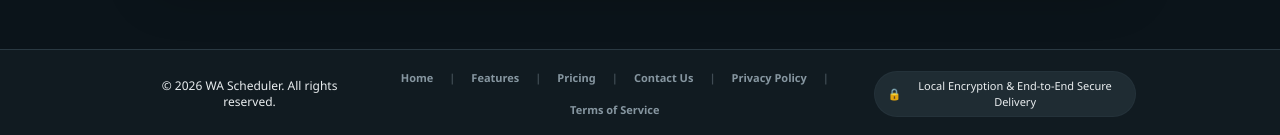
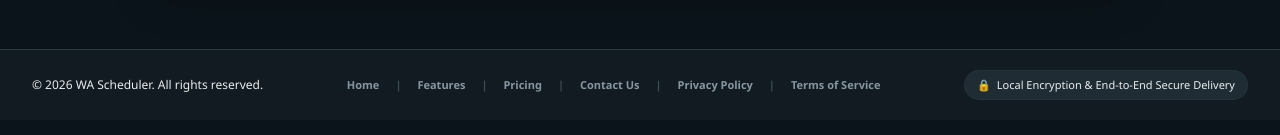
Before and after one commit to Aniket0308200/WhatsApp-scheduler, a React (Vite) app in the folder frontend/: page / in a window 1280 px wide. Shown: the part 6365-6500 px from the top of the page. Built offline with nearby package versions, Linux system fonts and the light colour scheme; no server answers.

Commit message:
Expand footer container width and prevent link wrapping on single line

```diff
--- a/frontend/src/App.jsx
+++ b/frontend/src/App.jsx
@@ -421,29 +421,29 @@ export default function App() {
           </Routes>
         </main>
 
-        <footer className="w-full text-center text-xs py-5 mt-auto border-t border-black/20 dark:border-wa-dbdr bg-wa-dark dark:bg-wa-dpanel transition-colors duration-200 z-10">
-          <div className="container mx-auto px-4 max-w-5xl flex flex-col md:flex-row items-center justify-between gap-4 text-emerald-100 dark:text-wa-dmuted font-medium">
-            <div className="flex flex-col items-center md:items-start gap-1">
+        <footer className="w-full text-center text-xs py-4 sm:py-5 mt-auto border-t border-black/20 dark:border-wa-dbdr bg-wa-dark dark:bg-wa-dpanel transition-colors duration-200 z-10">
+          <div className="w-full max-w-[1650px] mx-auto px-4 sm:px-6 lg:px-8 flex flex-col lg:flex-row items-center justify-between gap-3 lg:gap-5 text-emerald-100 dark:text-wa-dmuted font-medium">
+            <div className="flex items-center gap-1 shrink-0 whitespace-nowrap">
               <span className="text-slate-100 dark:text-wa-dtext">© {new Date().getFullYear()} WA Scheduler. All rights reserved.</span>
             </div>
 
-            <div className="flex flex-wrap items-center justify-center gap-3 sm:gap-4 text-emerald-200/90 dark:text-wa-dmuted text-[11px] font-semibold">
-              <button onClick={() => handleNavigate('landing')} className="hover:text-white dark:hover:text-wa-dtext transition-colors focus:outline-none">Home</button>
+            <div className="flex flex-wrap items-center justify-center gap-3 sm:gap-4 text-emerald-200/90 dark:text-wa-dmuted text-[11px] font-semibold whitespace-nowrap shrink-0">
+              <button onClick={() => handleNavigate('landing')} className="hover:text-white dark:hover:text-wa-dtext transition-colors focus:outline-none cursor-pointer">Home</button>
               <span className="opacity-40">|</span>
-              <button onClick={() => handleNavigate('landing', 'features')} className="hover:text-white dark:hover:text-wa-dtext transition-colors focus:outline-none">Features</button>
+              <button onClick={() => handleNavigate('landing', 'features')} className="hover:text-white dark:hover:text-wa-dtext transition-colors focus:outline-none cursor-pointer">Features</button>
               <span className="opacity-40">|</span>
-              <button onClick={() => handleNavigate('landing', 'pricing')} className="hover:text-white dark:hover:text-wa-dtext transition-colors focus:outline-none">Pricing</button>
+              <button onClick={() => handleNavigate('landing', 'pricing')} className="hover:text-white dark:hover:text-wa-dtext transition-colors focus:outline-none cursor-pointer">Pricing</button>
               <span className="opacity-40">|</span>
-              <button onClick={() => handleNavigate('landing', 'contact')} className="hover:text-white dark:hover:text-wa-dtext transition-colors focus:outline-none">Contact Us</button>
+              <button onClick={() => handleNavigate('landing', 'contact')} className="hover:text-white dark:hover:text-wa-dtext transition-colors focus:outline-none cursor-pointer">Contact Us</button>
               <span className="opacity-40">|</span>
               <Link to="/privacy-policy" onClick={() => window.scrollTo({ top: 0, behavior: 'smooth' })} className="hover:text-white dark:hover:text-wa-dtext transition-colors focus:outline-none">Privacy Policy</Link>
               <span className="opacity-40">|</span>
               <Link to="/terms-of-service" onClick={() => window.scrollTo({ top: 0, behavior: 'smooth' })} className="hover:text-white dark:hover:text-wa-dtext transition-colors focus:outline-none">Terms of Service</Link>
             </div>
 
-            <div className="flex items-center gap-1.5 text-[11px] bg-white/10 dark:bg-wa-dsurf px-3 py-1.5 rounded-full border border-white/10 dark:border-wa-dbdr/50">
+            <div className="flex items-center gap-1.5 text-[11px] bg-white/10 dark:bg-wa-dsurf px-3 py-1.5 rounded-full border border-white/10 dark:border-wa-dbdr/50 shrink-0 whitespace-nowrap">
               <span className="text-emerald-300">🔒</span>
-              <span className="text-slate-100 dark:text-wa-dtext">Local Encryption & End-to-End Secure Delivery</span>
+              <span className="text-slate-100 dark:text-wa-dtext">Local Encryption &amp; End-to-End Secure Delivery</span>
             </div>
           </div>
         </footer>
```
